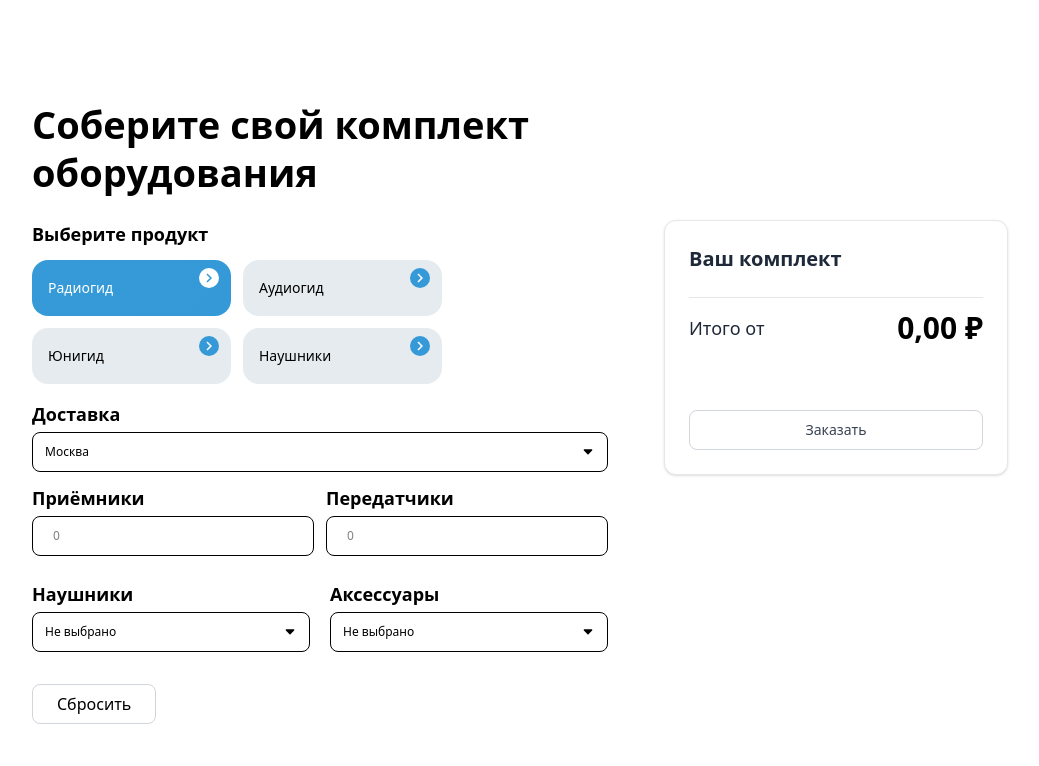
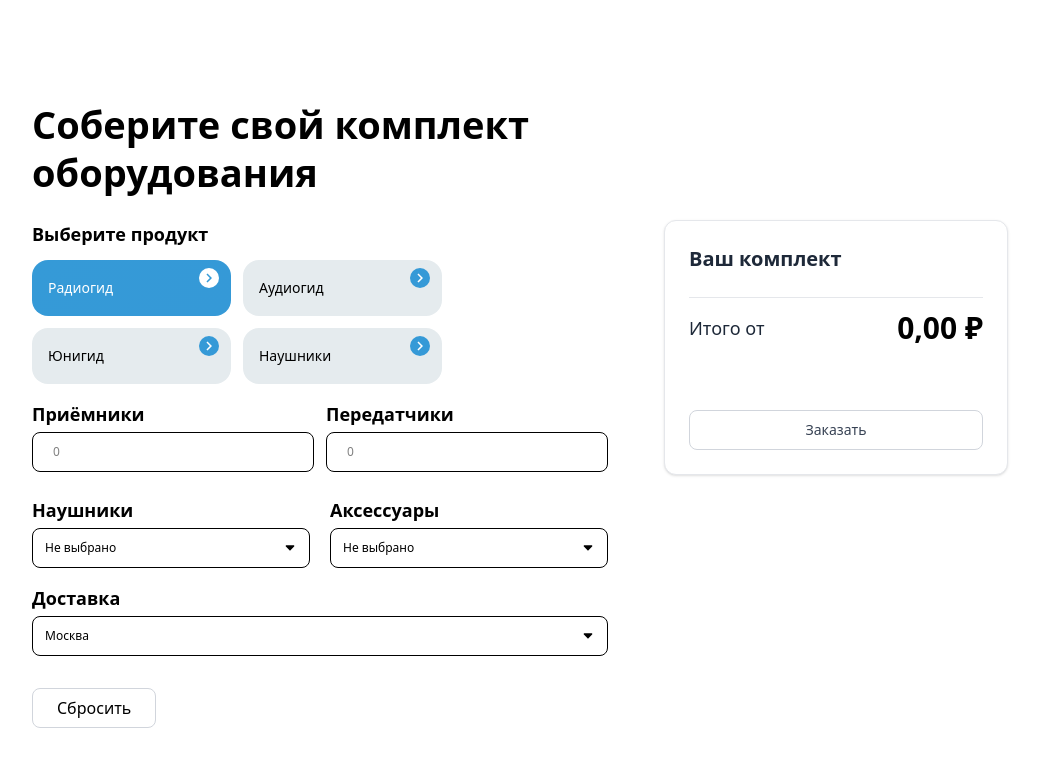
Before and after one commit to gorgeu21/radiosync.calc, a React (Vite) app: page / in a window 1280 px wide. Shown: the top 766 px of the page, without its empty margins (120-1159 px from the left). Built offline with nearby package versions, Linux system fonts and the light colour scheme.

Commit message:
Update Calculator.tsx

```diff
--- a/src/components/Calculator.tsx
+++ b/src/components/Calculator.tsx
@@ -91,7 +91,6 @@ const Calculator: React.FC = () => {
       setShowOrderModal(true);
     } catch (error) {
       console.error('Ошибка корзины:', error);
-      // Можно показать UI-уведомление вместо alert
     }
   };
 
@@ -327,6 +326,13 @@ const Calculator: React.FC = () => {
                 </button>
               ))}
             </nav>
+
+            {/* Поля активной вкладки */}
+            <div className="mt-4">
+              {tabs[activeTab].component}
+            </div>
+
+            {/* Доставка — ПЕРЕНЕСЕНО ВНИЗ, под все поля вкладки */}
             <div className="mt-4">
               <div className="mb-3">
                 <h3 className="md:text-lg font-semibold mb-1">Доставка</h3>
@@ -345,14 +351,17 @@ const Calculator: React.FC = () => {
                   </div>
                 </div>
               </div>
-              {tabs[activeTab].component}
             </div>
           </div>
+
+          {/* Кнопки */}
           <div className="flex gap-3 flex-wrap">
             <button onClick={clearCart} className="h-10 px-6 rounded-lg border border-gray-300 hover:bg-gray-50 cursor-pointer">
               Сбросить
             </button>
           </div>
+
+          {/* Модалка оформления */}
           <OrderModal
             isOpen={showOrderModal}
             onClose={() => setShowOrderModal(false)}
```
